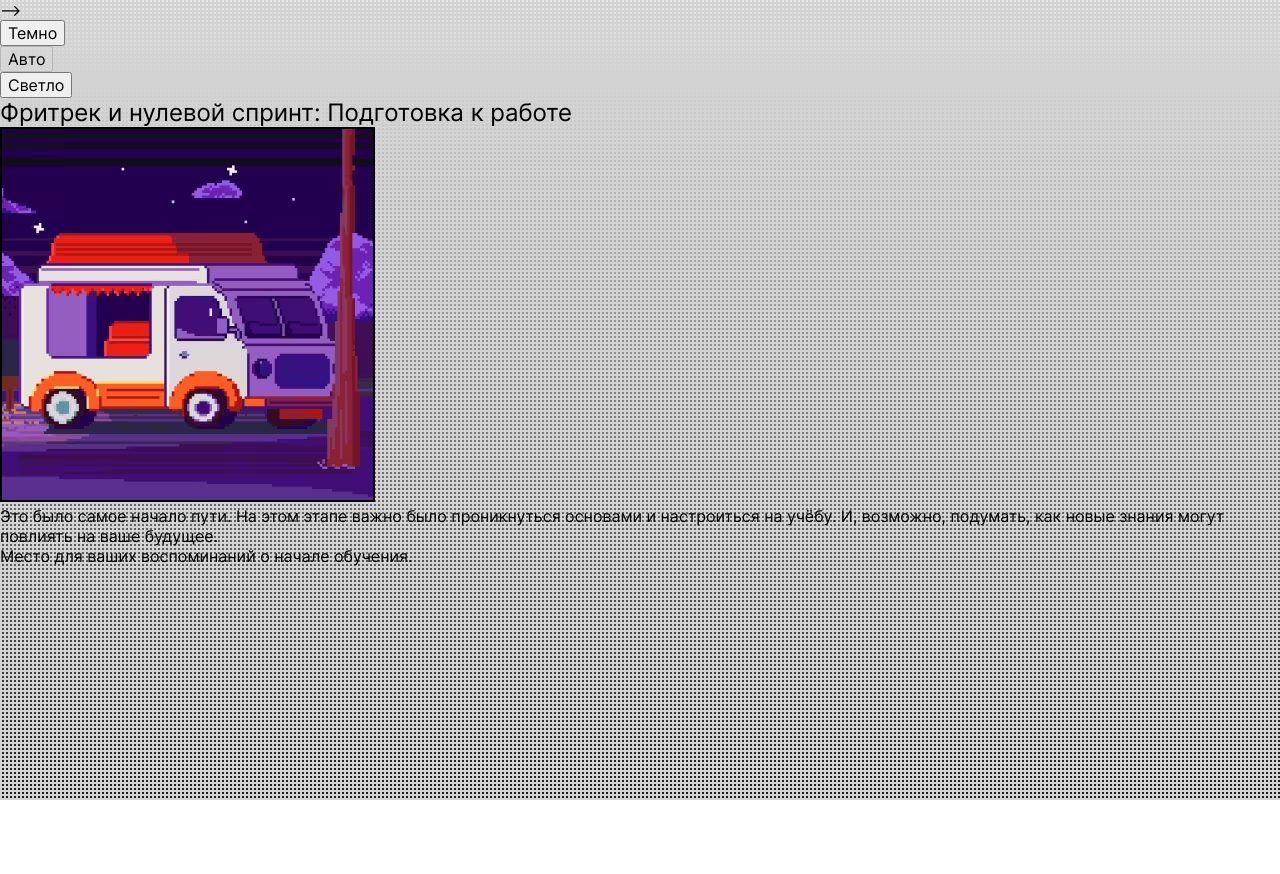
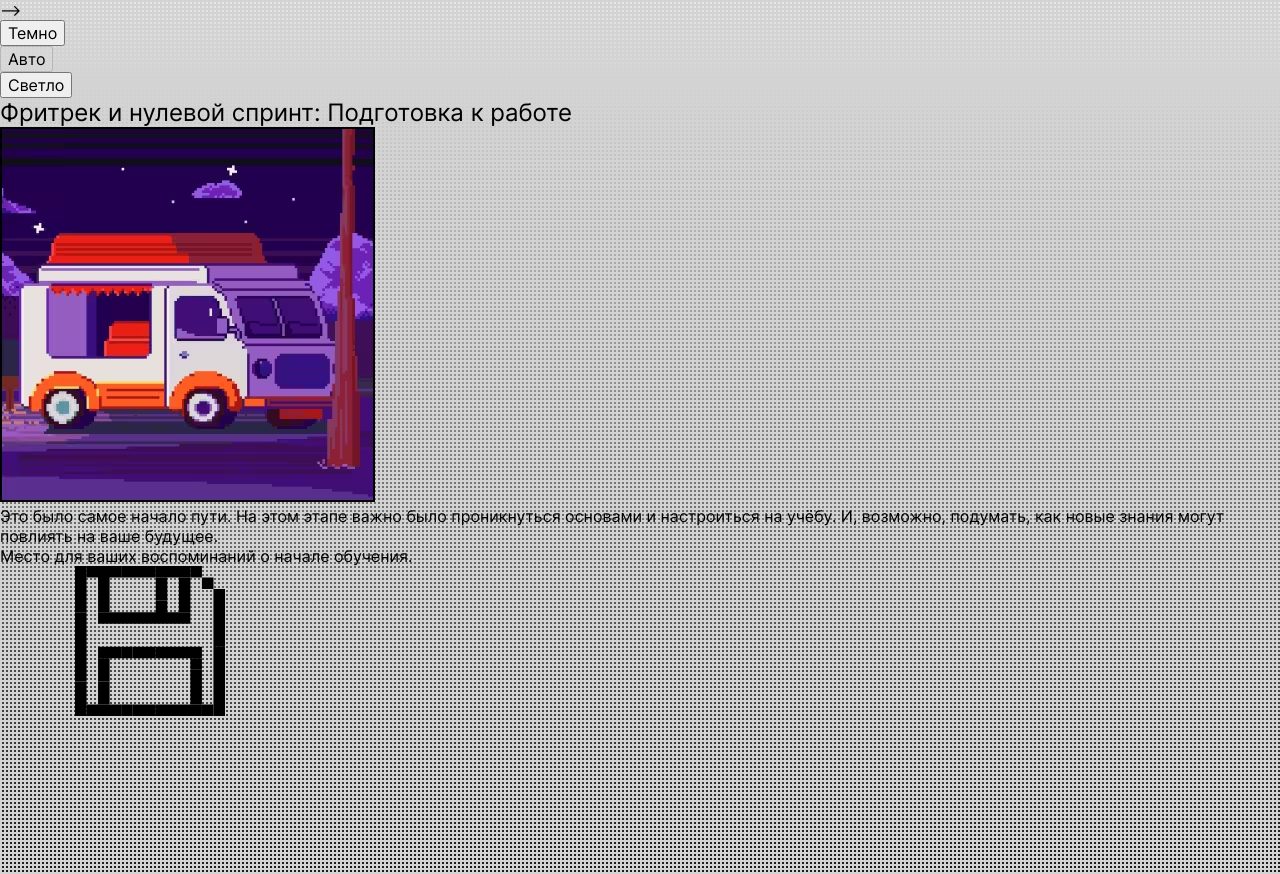
Before and after one commit to L0nik/zakrivayuschiy-teg-f, a plain HTML site: page index.html in a window 1280 px wide. Before the commit the page ends 800 px from the top, so only its background shows below. Drawn offline with Linux system fonts and the light colour scheme.

Commit message:
steps 4-5

```diff
--- a/index.html
+++ b/index.html
@@ -91,7 +91,7 @@
   </body>
 </html>
 
-<!--<svg xmlns="http://www.w3.org/2000/svg">
+<svg xmlns="http://www.w3.org/2000/svg">
   <symbol fill="none" viewBox="0 0 29 28" id="svg-620eq7571" xmlns="http://www.w3.org/2000/svg">
     <path fill="#000" d="M.5 0h2.154v2.154H.5zM.5 2.154h2.154v2.154H.5zM.5 4.308h2.154v2.154H.5zM.5 6.462h2.154v2.154H.5z"/>
     <path fill="#000" d="M.5 8.615h2.154v2.154H.5zM.5 10.769h2.154v2.154H.5zM.5 12.923h2.154v2.154H.5zM.5 15.077h2.154v2.154H.5zM.5 17.231h2.154v2.154H.5zM.5 19.385h2.154v2.154H.5z"/>
@@ -113,4 +113,4 @@
     <path fill="#000" d="M28.5 23.693h-2.154v-2.154H28.5zM28.5 21.539h-2.154v-2.154H28.5zM28.5 19.385h-2.154V17.23H28.5zM28.5 17.23h-2.154v-2.154H28.5z"/>
     <path fill="#000" d="M28.5 15.077h-2.154v-2.154H28.5zM28.5 12.923h-2.154V10.77H28.5zM28.5 10.77h-2.154V8.616H28.5zM28.5 8.615h-2.154V6.461H28.5zM28.5 6.461h-2.154V4.307H28.5z"/>
   </symbol>
-</svg>-->
+</svg>
```
